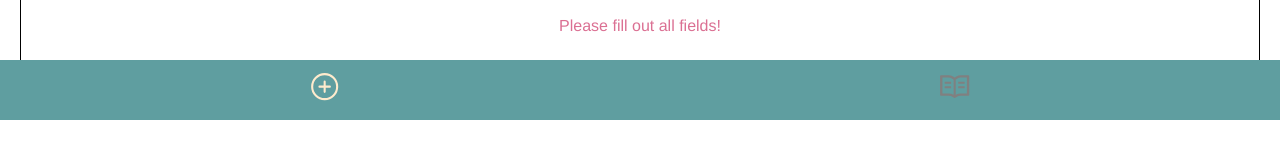
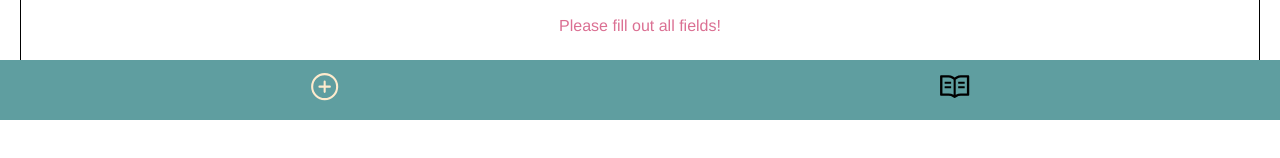
Before and after one commit to MaggieSchuetz/capstone-project, a React (Create React App) app: page /newentry in a window 1280 px wide. Shown: the part 680-838 px from the top of the page. Built offline with nearby package versions, Linux system fonts and the light colour scheme; a web font is replaced by a local one.

Commit message:
Made navbar icons more visible

```diff
--- a/src/components/shared/NavBar.js
+++ b/src/components/shared/NavBar.js
@@ -21,7 +21,7 @@ const StyledNavBar = styled.nav`
 
 const StyledNavLink = styled(NavLink)`
   background-color: inherit;
-  color: grey;
+  color: black;
 
   &.active {
     color: blanchedalmond;
```
